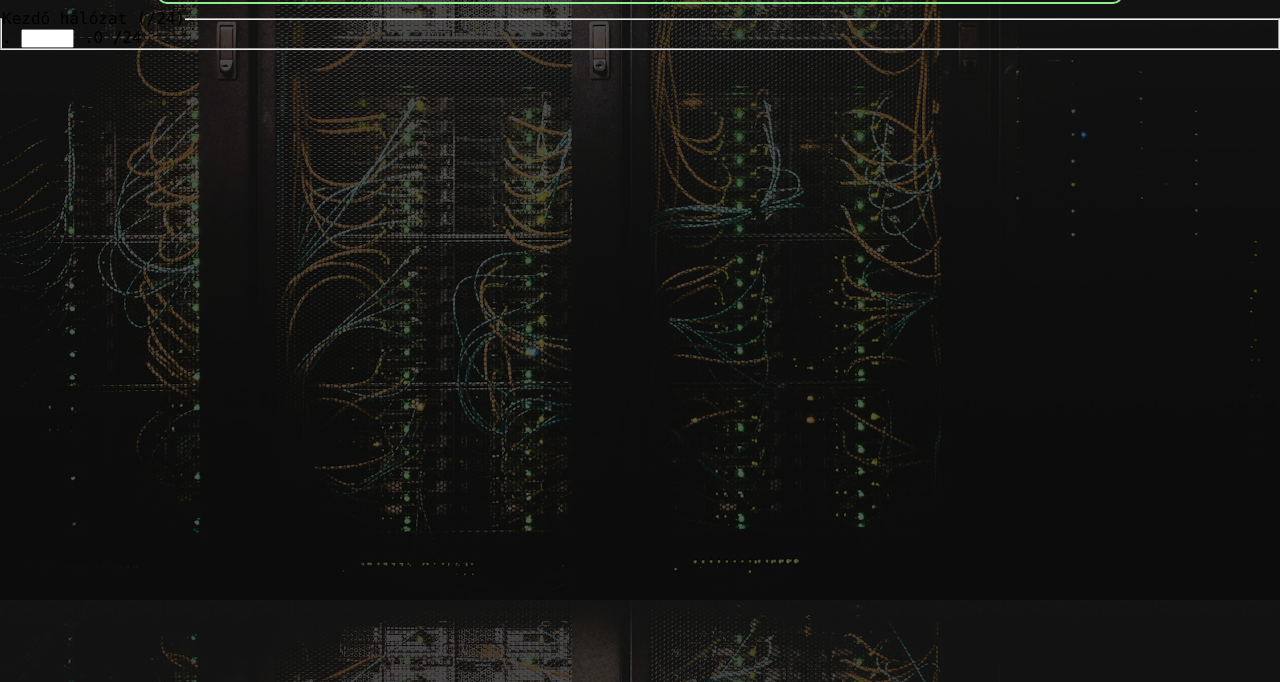
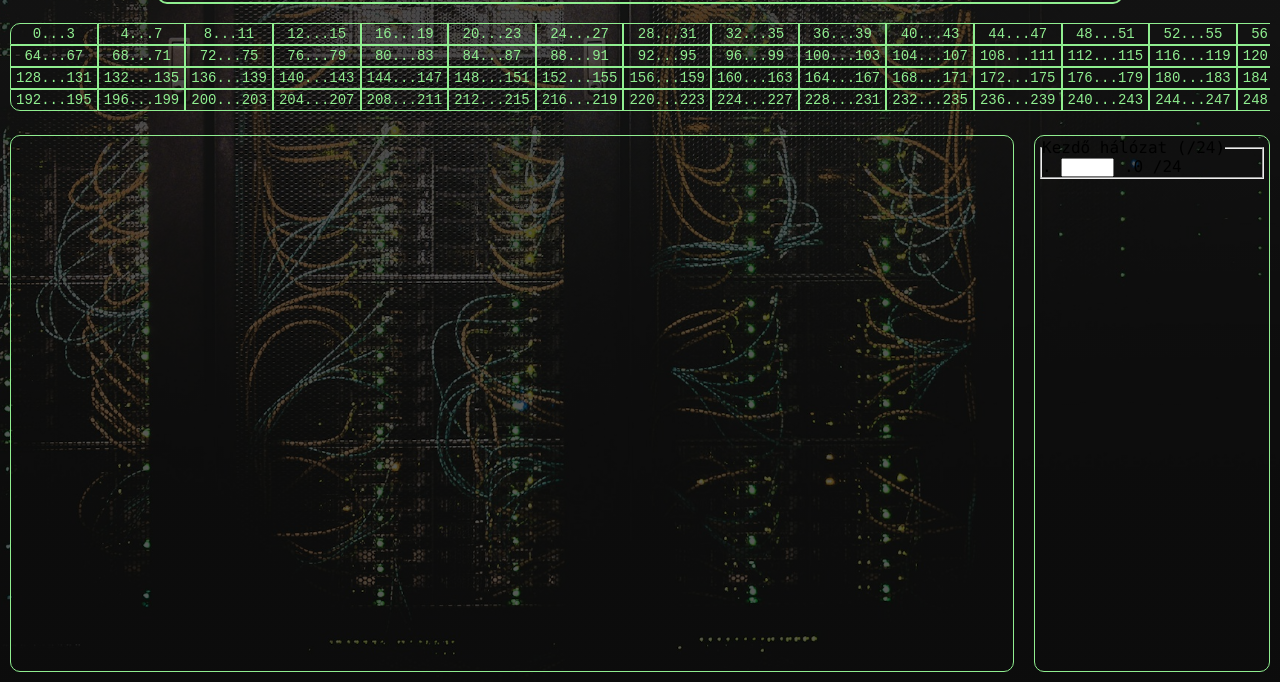
Before and after one commit to Csezire-SzFT/ITA-netsegments, a plain HTML site: page index.html in a window 1280 px wide. Shown: the part 118-800 px from the top of the page. Drawn offline with Linux system fonts and the light colour scheme; a script that the page names is missing.

Commit message:
Alapok előkészítése 3.

```diff
--- a/css/styles.css
+++ b/css/styles.css
@@ -10,17 +10,22 @@
 body {
     background-image: linear-gradient(rgba(0,0,0,.65), rgba(0,0,0,.65)), url("../images/taylor-vick-netsegments-unsplash.jpg");
     background-size: cover;
-/*    background-position: center; */
+    background-position: center;
 }
 
 
 
 main {
-    grid-template-columns: 100%;
-    grid-template-areas: "gr-head"
-                         "gr-nav"
-                         "gr-art"
-                         "gr-foot";
+   height: 100vh; /* régi böngészők miatt */
+   height: 100dvh;
+   display: grid;
+   grid-template-rows: auto auto auto 1fr auto;
+   grid-template-columns: 4fr 1fr;
+   grid-template-areas: "gr-head gr-head"
+                        "gr-nav gr-nav"
+                        "gr-art-address gr-art-address"
+                        "gr-art-segments gr-aside"
+                        "gr-foot gr-foot";
 }
 
 header {
@@ -59,9 +64,54 @@ nav {
    grid-area: gr-nav;
 }
 
-article {
-    grid-area: gr-art;
+.ipaddresses {
+   grid-area: gr-art-address;
+   display: grid;
+   grid-template-columns: repeat(16, 1fr);
+   grid-template-rows: repeat(4, 1fr);
+   margin: 10px;
+   padding: 4px 0;
+   font-size: 14px;
+   overflow-x: auto; /* vízszintes görgetés szükség esetén */
 }
+
+.ipaddresses[hidden] { display: none; }
+
+.ip-block {
+   border: 1px solid lightgreen;
+   border-collapse: collapse;
+   padding: 2px 5px;
+   color: lightgreen;
+   text-align: center;
+   font-family: monospace;
+}
+
+/* sarokcellák, nth-child(n) => n. gyerek kiválasztása az ip-block szülőben */
+.ip-block:nth-child(1)  { border-top-left-radius: 10px; }
+.ip-block:nth-child(16) { border-top-right-radius: 10px; }
+.ip-block:nth-child(49) { border-bottom-left-radius: 10px; }
+.ip-block:nth-child(64) { border-bottom-right-radius: 10px; }
+
+/* ide még jön a másik article  */
+
+.ipsegments {
+   grid-area: gr-art-segments;
+   min-height: 0;
+   margin: 10px;
+   border: 1px solid lightgreen;
+   border-radius: 10px;
+   padding: 2px 5px;
+   overflow-y: auto; /* függőleges görgetés szükség esetén */
+}
+
+aside {
+   grid-area: gr-aside;
+   margin: 10px;
+   border: 1px solid lightgreen;
+   border-radius: 10px;
+   padding: 2px 5px;
+}
+
 
 footer {
    grid-area: gr-foot;
--- a/index.html
+++ b/index.html
@@ -25,17 +25,24 @@
                 </section>
             </header>
             <nav>
+            </nav>
+
+            <article class="ipaddresses"></article> <!--hidden, ha kész a többi -->
+            <!--a cellák listját és szinezését a JS generálja, a megjelenítés dinamikus-->
+
+            <article class="ipsegments"></article>
+
+            <aside>
                 <fieldset>
                     <legend>Kezdő hálózat (/24)</legend>
                     <span class="fix_block" id="net_base_IP">.</span>
                     <input type="number" id="subnet_IP" min="0" max="254" step="1">
                     <span class="fix_block">.0 /24</span>
                 </fieldset>
-            </nav>
-            <article>
+            </aside>
 
 
-<!--<fieldset>
+            <!--<fieldset>
   <legend>Szegmens hozzáadása</legend>
   <label>Név: <input type="text" id="nev"></label>
   <label>Hostok: <input type="number" id="hostok" min="1" max="254" step="1" value="1"></label>
@@ -64,7 +71,7 @@
 
 <p><button id="torles">Összes szegmens törlése</button></p> -->
 
-            </article>
+
 
             <footer>
 
--- a/js/cakculator.js
+++ /dev/null
@@ -1 +0,0 @@
-const netBase = "192.168."
--- /dev/null
+++ b/js/calculator.js
@@ -0,0 +1,13 @@
+const netBase = "192.168."
+
+/* IP blokkok létrehozása */
+const ipAddressTable = document.querySelector('.ipaddresses');
+const ipAddressBlocks = [];
+
+for (let segments = 0; segments <= 63; segments++) {
+  const ipAddressCells = document.createElement('div');
+  ipAddressCells.className = 'ip-block';
+  ipAddressCells.textContent = `${segments * 4}...${segments * 4 + 3}`;
+  ipAddressBlocks.push(ipAddressCells);
+  ipAddressTable.append(ipAddressCells);
+}
```
Lines whose indentation alone changed are shown as unchanged.
